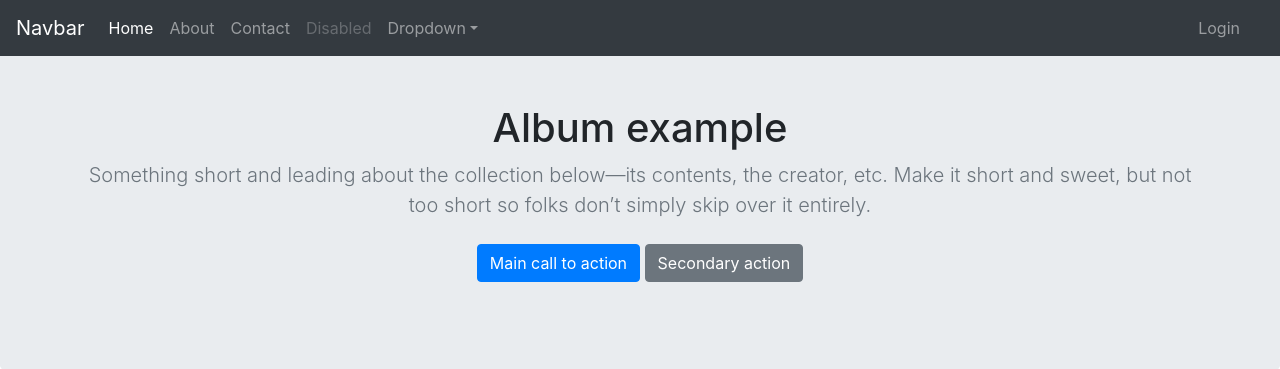
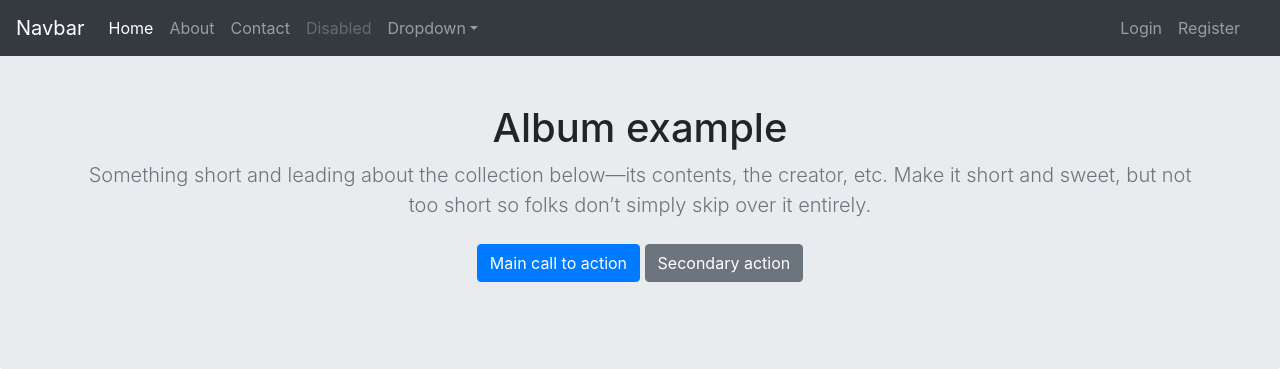
Before and after one commit to leihuagh/Django_Build_A_Site, a Django app: page /about/ in a window 1280 px wide. Shown: the top 369 px of the page. Run offline with Django 3.2, Linux system fonts and the light colour scheme; some libraries are stand-ins or nearby versions.

Commit message:
setup register page

```diff
--- a/templates/base/navbar.html
+++ b/templates/base/navbar.html
@@ -29,7 +29,10 @@
             </ul>
             <ul class="navbar-nav my-2 my-md-0 mr-md-3">
                 <li class="nav-item">
-                    <a class="nav-link" href="{% url 'login'%}">Login</a>
+                    <a class="nav-link" href="{% url 'login' %}">Login</a>
+                </li>
+                <li class="nav-item">
+                    <a class="nav-link" href="{% url 'users:register' %}">Register</a>
                 </li>
             </ul>
         </div>
```
